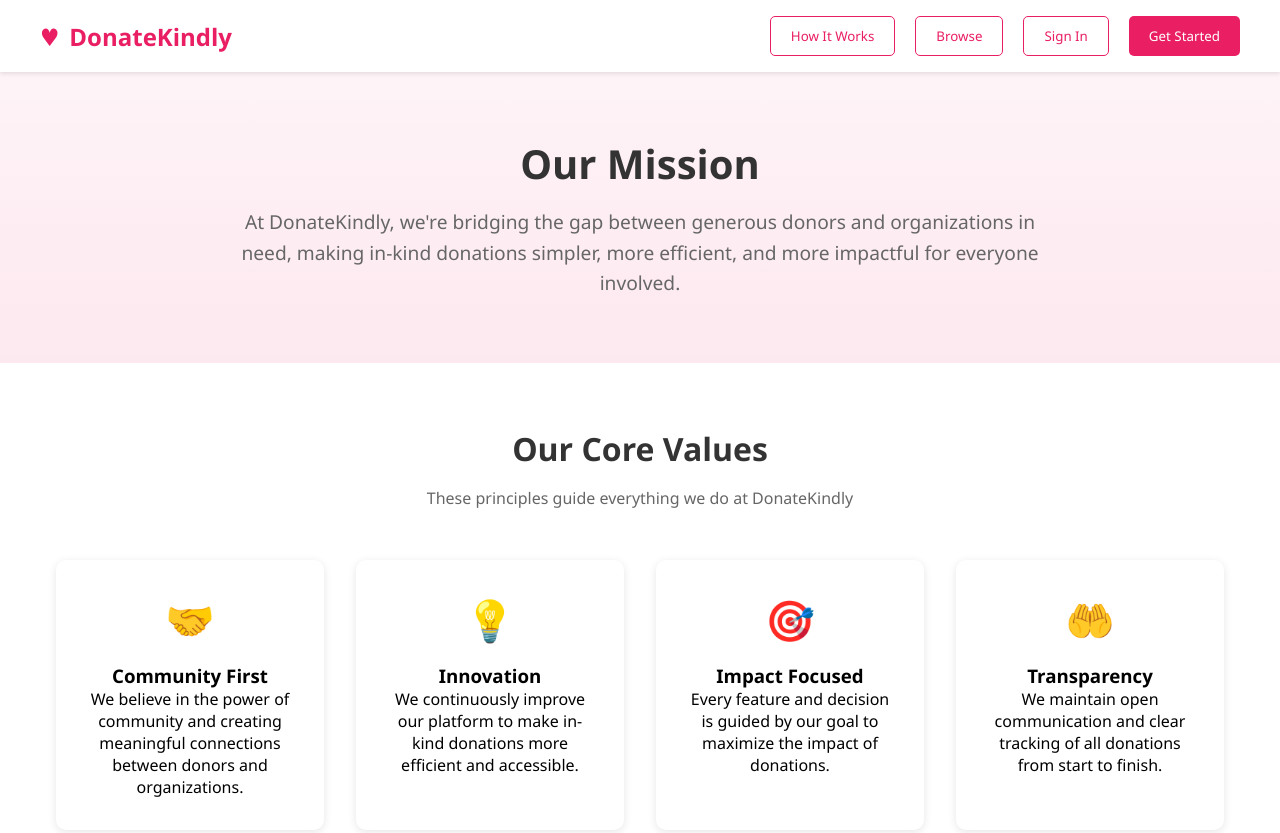
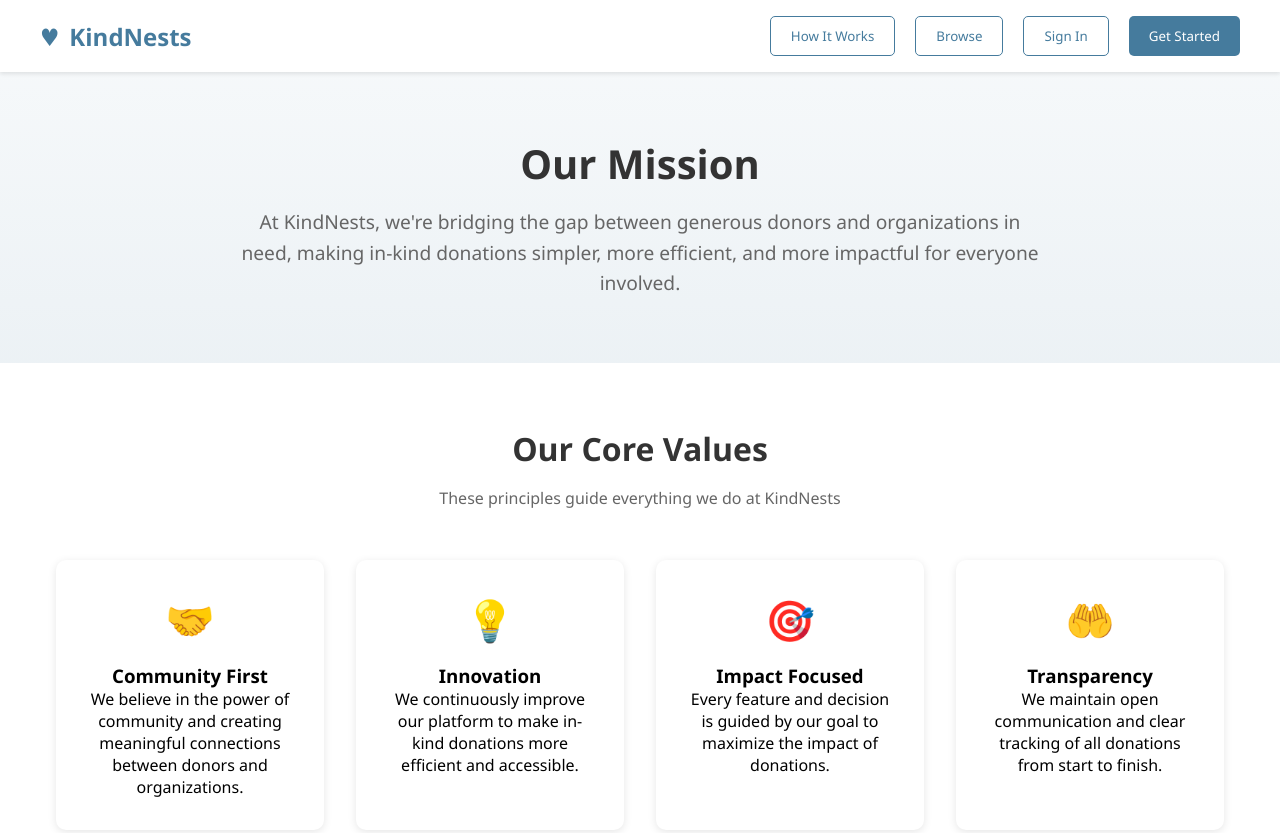
Before and after one commit to Nis272175/kindnest2, a website: page mission.html in a window 1280 px wide. Shown: the top 833 px of the page. Drawn offline with Linux system fonts and the light colour scheme.

Commit message:
Update mission.html front-end

```diff
--- a/mission.html
+++ b/mission.html
@@ -3,7 +3,7 @@
 <head>
     <meta charset="UTF-8">
     <meta name="viewport" content="width=device-width, initial-scale=1.0">
-    <title>DonateKindly - Our Mission</title>
+    <title>KindNests - Our Mission</title>
     <style>
         * {
             margin: 0;
@@ -30,7 +30,7 @@
             display: flex;
             align-items: center;
             gap: 10px;
-            color: #e91e63;
+            color: rgb(69, 123, 157);
             font-size: 1.5rem;
             font-weight: bold;
             text-decoration: none;
@@ -51,14 +51,14 @@
         }
 
         .btn-primary {
-            background: #e91e63;
+            background: rgb(69, 123, 157);
             color: white;
         }
 
         .btn-outline {
             background: transparent;
-            border: 1px solid #e91e63;
-            color: #e91e63;
+            border: 1px solid rgb(69, 123, 157);
+            color: rgb(69, 123, 157);
         }
 
         .btn:hover {
@@ -67,7 +67,7 @@
         }
 
         .hero {
-            background: linear-gradient(rgba(233, 30, 99, 0.05), rgba(233, 30, 99, 0.1));
+            background: linear-gradient(rgba(69, 123, 157, 0.05), rgba(69, 123, 157, 0.1));
             padding: 4rem 1rem;
             text-align: center;
         }
@@ -142,7 +142,7 @@
         .stat-number {
             font-size: 2.5rem;
             font-weight: bold;
-            color: #e91e63;
+            color: rgb(69, 123, 157);
             margin-bottom: 0.5rem;
         }
 
@@ -187,7 +187,7 @@
         }
 
         .cta-section {
-            background: linear-gradient(rgba(233, 30, 99, 0.9), rgba(233, 30, 99, 1));
+            background: linear-gradient(rgba(69, 123, 157, 0.9), rgba(69, 123, 157, 1));
             color: white;
             text-align: center;
             padding: 4rem 1rem;
@@ -209,7 +209,7 @@
 
         .btn-white {
             background: white;
-            color: #e91e63;
+            color: rgb(69, 123, 157);
         }
 
         @media (max-width: 768px) {
@@ -232,7 +232,7 @@
         <div class="nav-container">
             <a href="index.html" class="logo">
                 <span>♥</span>
-                <span>DonateKindly</span>
+                <span>KindNests</span>
             </a>
             <div class="nav-links">
                 <button class="btn btn-outline">How It Works</button>
@@ -245,12 +245,12 @@
 
     <section class="hero">
         <h1>Our Mission</h1>
-        <p>At DonateKindly, we're bridging the gap between generous donors and organizations in need, making in-kind donations simpler, more efficient, and more impactful for everyone involved.</p>
+        <p>At KindNests, we're bridging the gap between generous donors and organizations in need, making in-kind donations simpler, more efficient, and more impactful for everyone involved.</p>
     </section>
 
     <section class="mission-content">
         <h2 class="section-title">Our Core Values</h2>
-        <p class="section-subtitle">These principles guide everything we do at DonateKindly</p>
+        <p class="section-subtitle">These principles guide everything we do at KindNests</p>
 
         <div class="values-grid">
             <div class="value-card">
@@ -344,17 +344,12 @@
             });
         });
 
-
         document.querySelectorAll('.donation').forEach(button => {
             button.addEventListener('click', function(e) {
-
                 e.preventDefault();
                 window.location.href = 'donation.html';
             });
         });
-
-
-
 
         // Animate stats when they come into view
         const stats = document.querySelectorAll('.stat-number');
```
